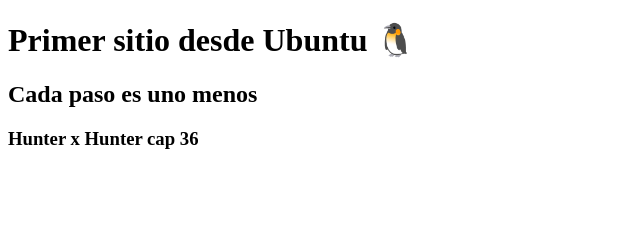
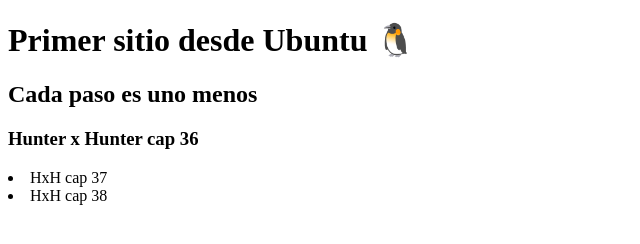
Before and after one commit to carlosoroli/preworkProject, a plain HTML site: page index.html in a window 1280 px wide. Shown: the whole page, without its empty margins (0-640 px from the left). Drawn offline with Linux system fonts and the light colour scheme.

Commit message:
Cap 37 Hxh

```diff
--- a/index.html
+++ b/index.html
@@ -10,5 +10,7 @@
     <h1>Primer sitio desde Ubuntu 🐧</h1>
     <h2>Cada paso es uno menos</h2>
     <h3>Hunter x Hunter cap 36</h3>
+    <li>HxH cap 37</li>
+    <li>HxH cap 38</li>
 </body>
 </html>
```
